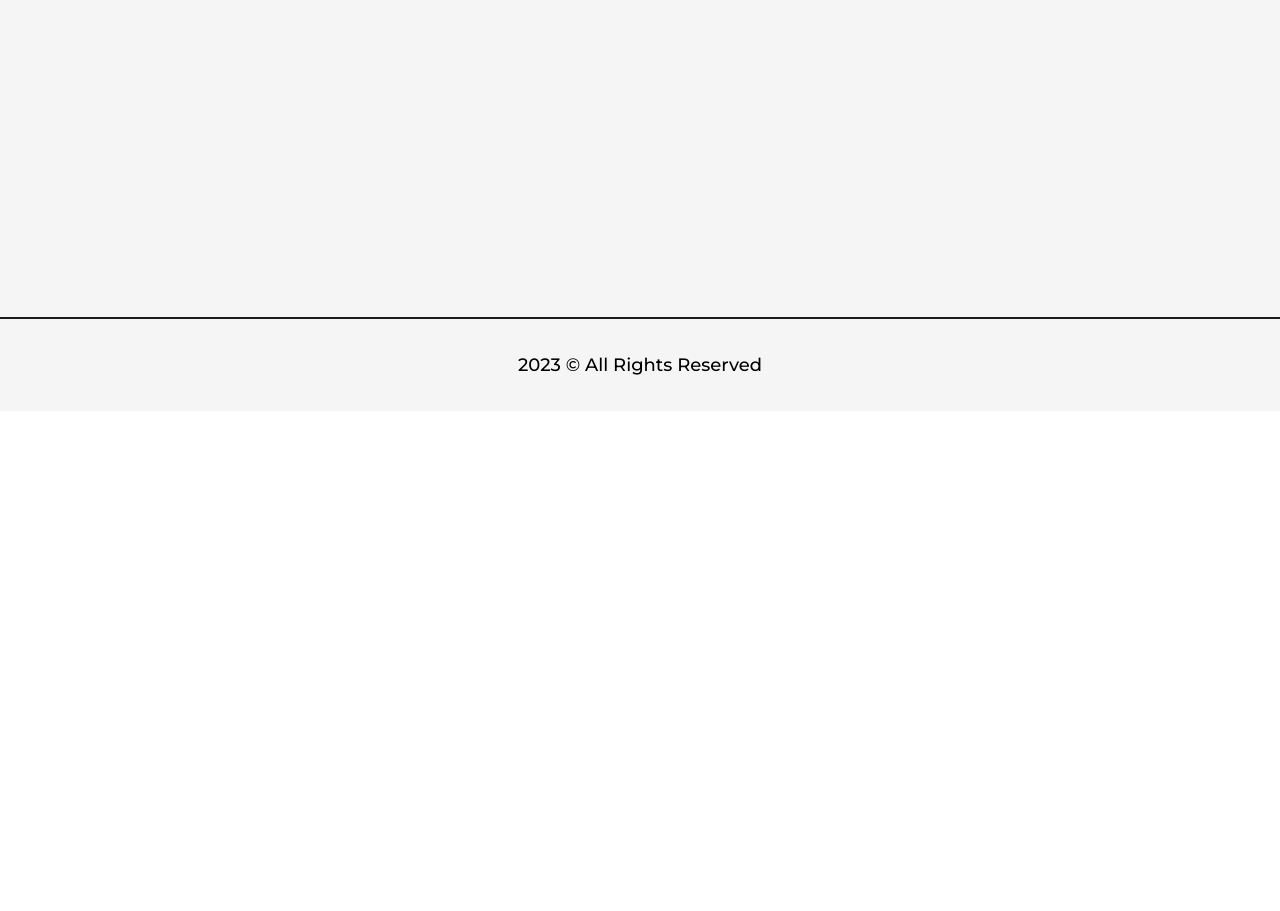
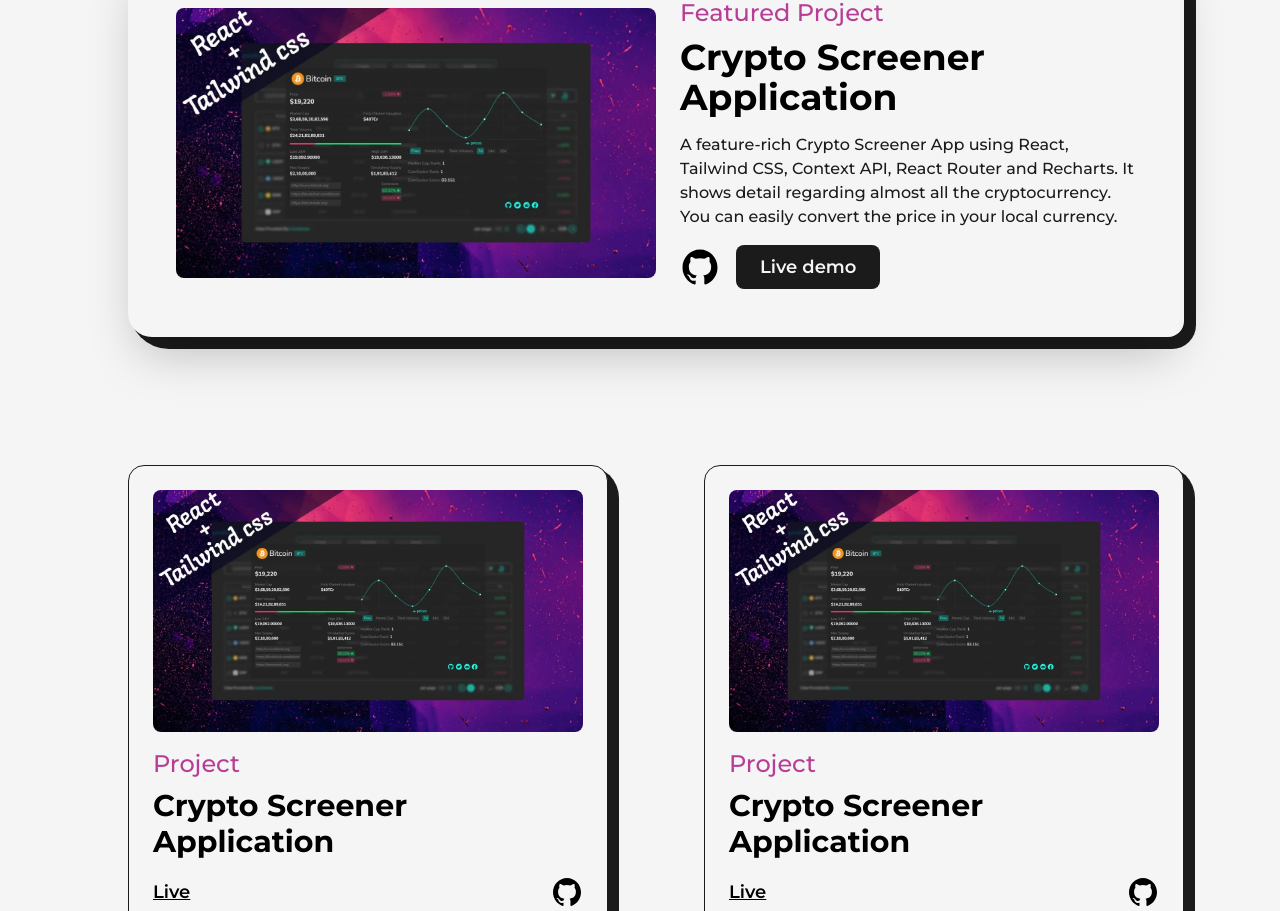
Before and after one commit to Anup4944/next-portfolio, a Next.js app: page /projects in a window 1280 px wide. Before the commit this address had no page. Shown: the part 571-1482 px from the top of the page. Before the commit the page ends 982 px from the top, so only its background shows below. Built offline with nearby package versions, Linux system fonts and the light colour scheme.

Commit message:
projects dummy data added

```diff
--- a/src/components/Navbar.jsx
+++ b/src/components/Navbar.jsx
@@ -10,7 +10,7 @@
       <nav>
         <CustomLink href="/" title="Home" className="mr-4" />
         <CustomLink href="/about" title="About" className="mx-4" />
-        <CustomLink href="/project" title="Projects" className="mx-4" />
+        <CustomLink href="/projects" title="Projects" className="mx-4" />
       </nav>
 
       <nav className="flex items-center justify-center flex-wrap">
--- /dev/null
+++ b/src/pages/projects.js
@@ -0,0 +1,189 @@
+import React from "react";
+import Head from "next/head";
+import Layout from "@/components/Layout";
+import AnimatedText from "@/components/AnimatedText";
+import Link from "next/link";
+import Image from "next/image";
+import { GithubIcon } from "@/components/Icons";
+import project1 from "../../public/images/projects/crypto-screener-cover-image.jpg";
+
+const FeaturedPorject = ({ type, title, summary, img, link, githubLink }) => {
+  return (
+    <article className="w-full flex items-center justify-between rounded-3xl border-solid border-dark bg-light shadow-2xl p-12 relative rounded-br-2xl">
+      <div className="absolute top-0 -right-3 -z-10 w-[101%] h-[103%] rounded-[2.5rem] bg-dark rounded-br-3xl"></div>
+
+      <Link
+        href={link}
+        target="_blank"
+        className="w-1/2 cursor-pointer overflow-hidden rounded-lg"
+      >
+        <Image src={img} alt={title} className="w-full h-auto" />
+      </Link>
+      <div className="w-1/2 flex flex-col items-start justify-between pl-6 ">
+        <span className="text-primary font-medium text-2xl">{type}</span>
+        <Link
+          href={link}
+          target="_blank"
+          className="hover:underline underline-offset-2"
+        >
+          <h2 className="my-2 w-full text-left text-4xl font-bold ">{title}</h2>
+        </Link>
+        <p className="my-2 font-medium text-dark">{summary}</p>
+        <div className="mt-2 flex items-center">
+          <Link href={githubLink} target="_blank" className="w-10">
+            {" "}
+            <GithubIcon />
+          </Link>
+          <Link
+            href={link}
+            target="_blank"
+            className="ml-4 rounded-lg bg-dark text-light p-2 px-6 text-lg font-semibold"
+          >
+            {" "}
+            Live demo
+          </Link>
+        </div>
+      </div>
+    </article>
+  );
+};
+
+const Project = ({ type, title, summary, img, link, githubLink }) => {
+  return (
+    <article className="w-full flex flex-col items-center justify-center rounded-2xl border border-solid border-dark bg-light p-6 relative">
+      <div className="absolute top-0 -right-3 -z-10 w-[102%] h-[103%] rounded-[2rem] bg-dark rounded-br-3xl"></div>
+
+      <Link
+        href={link}
+        target="_blank"
+        className="w-full cursor-pointer overflow-hidden rounded-lg"
+      >
+        <Image src={img} alt={title} className="w-full h-auto" />
+      </Link>
+      <div className="w-full flex flex-col items-start justify-between mt-4">
+        <span className="text-primary font-medium text-2xl">{type}</span>
+        <Link
+          href={link}
+          target="_blank"
+          className="hover:underline underline-offset-2"
+        >
+          <h2 className="my-2 w-full text-left text-3xl font-bold ">{title}</h2>
+        </Link>
+        {/* <p className="my-2 font-medium text-dark">{summary}</p> */}
+        <div className="mt-2 w-full flex items-center justify-between">
+          <Link
+            href={link}
+            target="_blank"
+            className="underline text-lg font-semibold"
+          >
+            {" "}
+            Live
+          </Link>
+          <Link href={githubLink} target="_blank" className="w-8">
+            {" "}
+            <GithubIcon />
+          </Link>
+        </div>
+      </div>
+    </article>
+  );
+};
+
+const projects = () => {
+  return (
+    <>
+      <Head>
+        <title>Anup Poudel | My Projects</title>
+        <meta name="description" content="about me"></meta>
+      </Head>
+      <main className="w-full mb-16 flex flex-col items-center justify-center">
+        <Layout className="pt-16">
+          <AnimatedText
+            text="Imagination Trumps Knowledge!"
+            className="mb-16"
+          />
+          <div className="grid grid-cols-12 gap-24 gap-y-32">
+            <div className="col-span-12">
+              <FeaturedPorject
+                title="Crypto Screener Application"
+                summary="A feature-rich Crypto Screener App using React, Tailwind CSS, Context API, React Router and Recharts.
+              It shows detail regarding almost all the cryptocurrency. You can easily convert the price in your
+              local currency."
+                link="/"
+                type="Featured Project"
+                img={project1}
+                githubLink="/"
+              />
+            </div>
+            <div className="col-span-6">
+              <Project
+                title="Crypto Screener Application"
+                summary="A feature-rich Crypto Screener App using React, Tailwind CSS, Context API, React Router and Recharts.
+              It shows detail regarding almost all the cryptocurrency. You can easily convert the price in your
+              local currency."
+                link="/"
+                type="Project"
+                img={project1}
+                githubLink="/"
+              />
+            </div>
+            <div className="col-span-6">
+              {" "}
+              <Project
+                title="Crypto Screener Application"
+                summary="A feature-rich Crypto Screener App using React, Tailwind CSS, Context API, React Router and Recharts.
+              It shows detail regarding almost all the cryptocurrency. You can easily convert the price in your
+              local currency."
+                link="/"
+                type="Project"
+                img={project1}
+                githubLink="/"
+              />
+            </div>
+            <div className="col-span-12">
+              {" "}
+              <FeaturedPorject
+                title="Crypto Screener Application"
+                summary="A feature-rich Crypto Screener App using React, Tailwind CSS, Context API, React Router and Recharts.
+              It shows detail regarding almost all the cryptocurrency. You can easily convert the price in your
+              local currency."
+                link="/"
+                type="Featured Project"
+                img={project1}
+                githubLink="/"
+              />
+            </div>
+            <div className="col-span-6">
+              {" "}
+              <Project
+                title="Crypto Screener Application"
+                summary="A feature-rich Crypto Screener App using React, Tailwind CSS, Context API, React Router and Recharts.
+              It shows detail regarding almost all the cryptocurrency. You can easily convert the price in your
+              local currency."
+                link="/"
+                type="Project"
+                img={project1}
+                githubLink="/"
+              />
+            </div>
+            <div className="col-span-6">
+              {" "}
+              <Project
+                title="Crypto Screener Application"
+                summary="A feature-rich Crypto Screener App using React, Tailwind CSS, Context API, React Router and Recharts.
+              It shows detail regarding almost all the cryptocurrency. You can easily convert the price in your
+              local currency."
+                link="/"
+                type="Project"
+                img={project1}
+                githubLink="/"
+              />
+            </div>
+          </div>
+        </Layout>
+      </main>
+    </>
+  );
+};
+
+export default projects;
```
